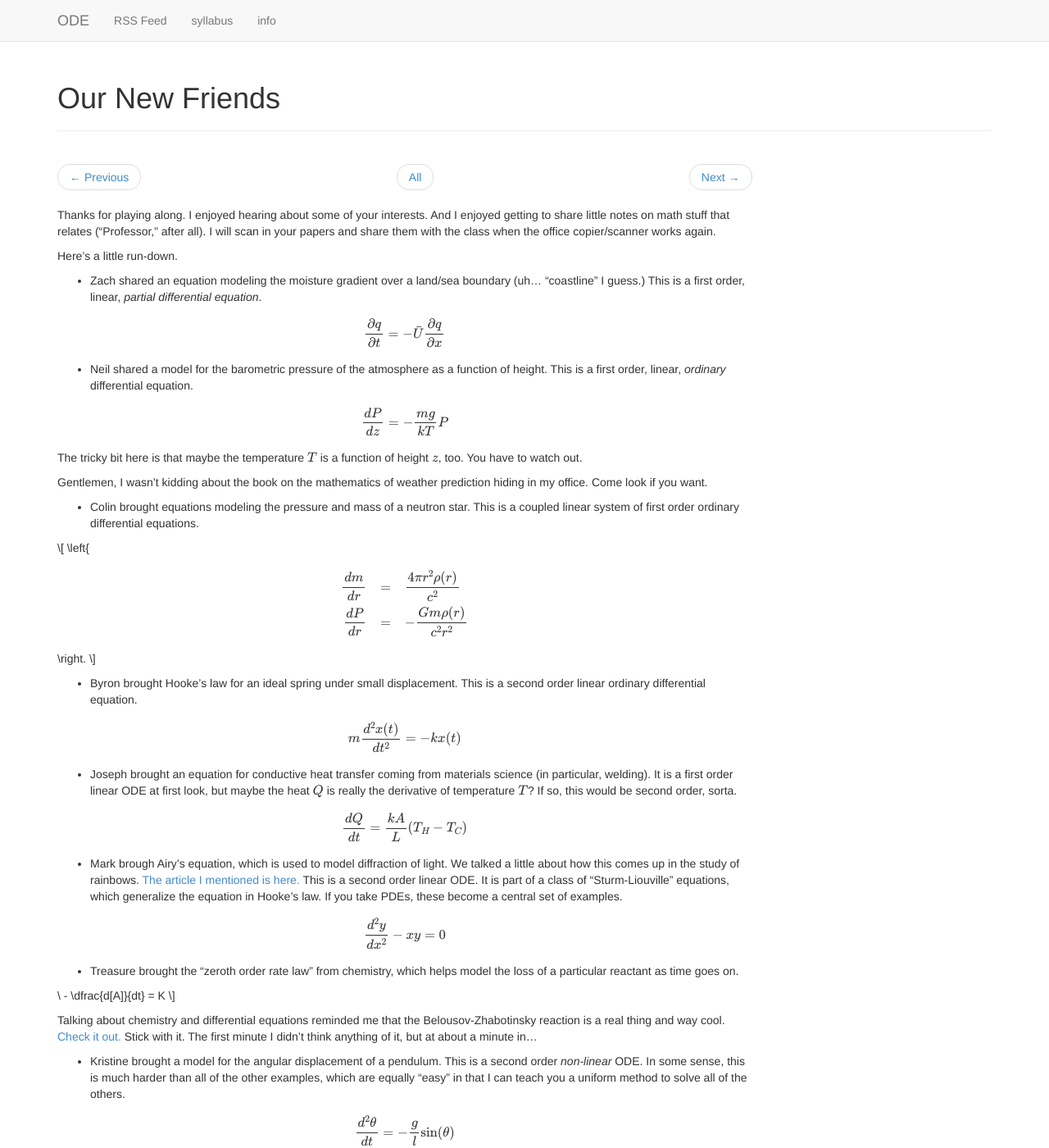
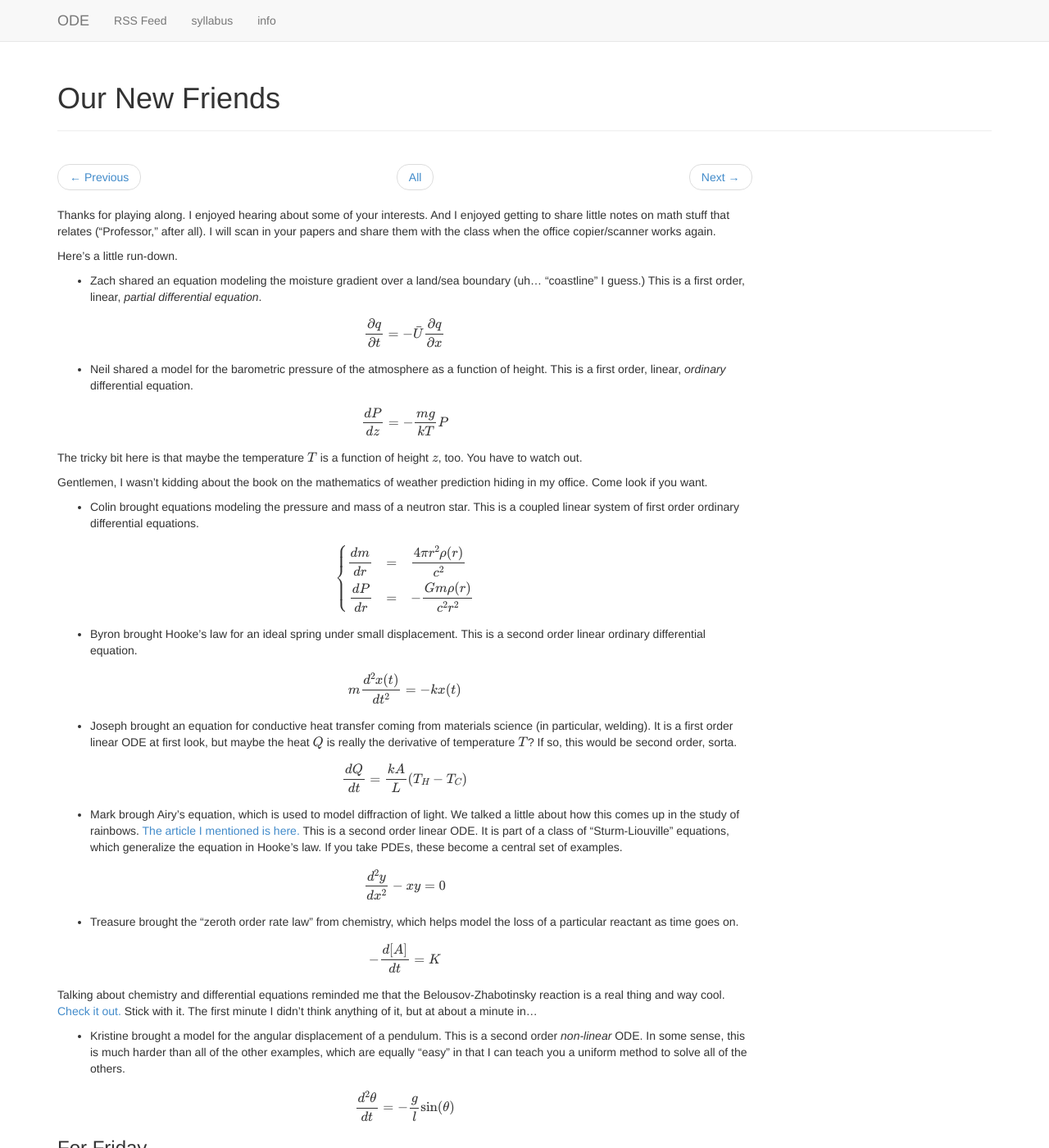
Before and after one commit to theronhitchman/ordinary-differential-equations, a Jekyll site: the page built from _posts/2016-08-24-Some-New-Friends.md, in a window 1280 px wide and 1400 px high. Shown: the whole window at 82% size. Built offline with Jekyll 4.4.1, drawn with Linux system fonts in a browser that asks for light colours; nearby versions of some CDN libraries; formulas are drawn with MathJax 3.

Commit message:
correct more formulae in 8/26

```diff
--- a/_posts/2016-08-24-Some-New-Friends.md
+++ b/_posts/2016-08-24-Some-New-Friends.md
@@ -30,7 +30,7 @@ hiding in my office. Come look if you want.
   * Colin brought equations modeling the pressure and mass of a neutron star.
   This is a coupled linear system of first order ordinary differential equations.
 
-\\[ \left\{ \begin{array}{rcl} \dfrac{dm}{dr} & = & \dfrac{4\pi r^2 \rho(r)}{c^2} \\\\ \dfrac{dP}{dr} & = & -\dfrac{Gm\rho(r)}{c^2 r^2} \end{array} \right. \\]
+\\[ \left\\{ \begin{array}{rcl} \dfrac{dm}{dr} & = & \dfrac{4\pi r^2 \rho(r)}{c^2} \\\\ \dfrac{dP}{dr} & = & -\dfrac{Gm\rho(r)}{c^2 r^2} \end{array} \right. \\]
 
   * Byron brought Hooke's law for an ideal spring under small displacement. This is a
   second order linear ordinary differential equation.
@@ -56,7 +56,7 @@ hiding in my office. Come look if you want.
   * Treasure brought the "zeroth order rate law" from chemistry, which helps model
   the loss of a particular reactant as time goes on.
 
-\\  - \dfrac{d[A]}{dt} = K \\]
+\\[  - \dfrac{d[A]}{dt} = K \\]
 
 Talking about chemistry and differential equations reminded me that the Belousov-Zhabotinsky
 reaction is a real thing and way cool. [Check it out.](https://www.youtube.com/watch?v=IBa4kgXI4Cg)
```
